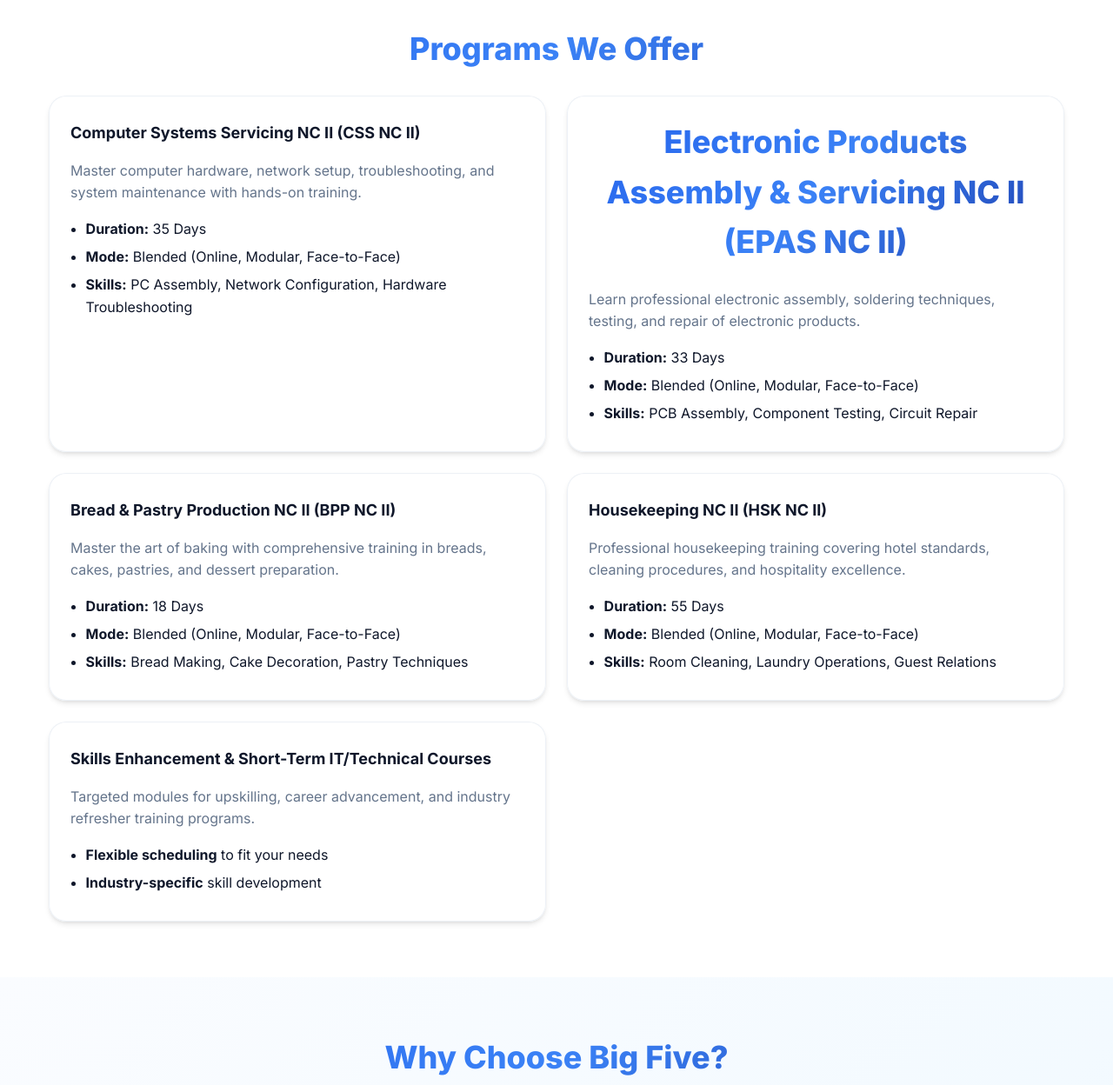
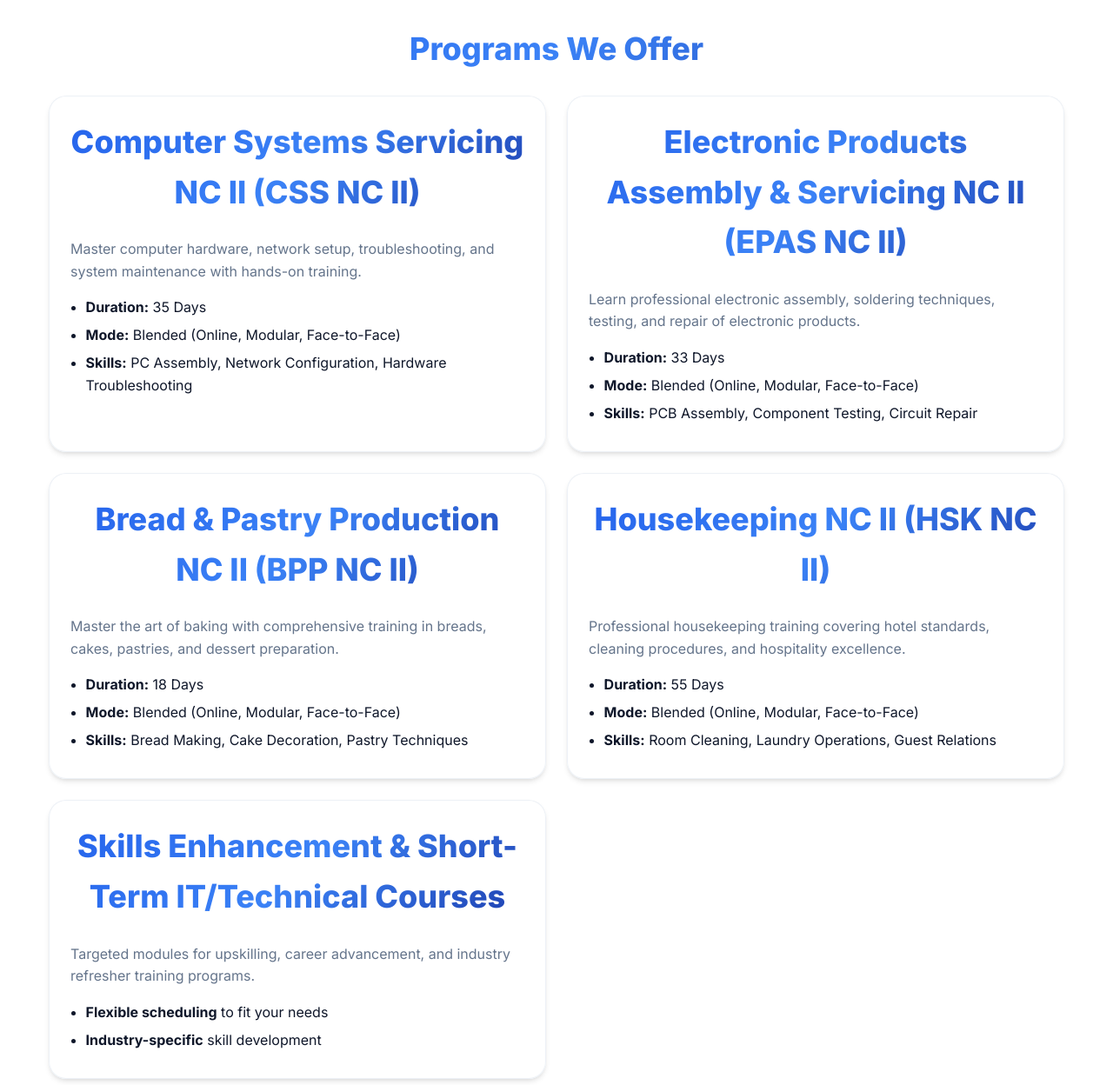
Before and after one commit to malayacode/thebigfive, a plain HTML site: page index.html in a window 1280 px wide. Shown: the part 540-1788 px from the top of the page at 87% size. Drawn offline with Linux system fonts and the light colour scheme.

Commit message:
Update index.html

```diff
--- a/index.html
+++ b/index.html
@@ -643,7 +643,7 @@
         <h2>Programs We Offer</h2>
         <div class="grid-2">
           <div class="card">
-            <h3>Computer Systems Servicing NC II (CSS NC II)</h3>
+            <h2>Computer Systems Servicing NC II (CSS NC II)</h2>
             <p class="muted">Master computer hardware, network setup, troubleshooting, and system maintenance with hands-on training.</p>
             <ul class="list">
               <li><strong>Duration:</strong> 35 Days</li>
@@ -661,7 +661,7 @@
             </ul>
           </div>
           <div class="card">
-            <h3>Bread & Pastry Production NC II (BPP NC II)</h3>
+            <h2>Bread & Pastry Production NC II (BPP NC II)</h2>
             <p class="muted">Master the art of baking with comprehensive training in breads, cakes, pastries, and dessert preparation.</p>
             <ul class="list">
               <li><strong>Duration:</strong> 18 Days</li>
@@ -670,7 +670,7 @@
             </ul>
           </div>
           <div class="card">
-            <h3>Housekeeping NC II (HSK NC II)</h3>
+            <h2>Housekeeping NC II (HSK NC II)</h2>
             <p class="muted">Professional housekeeping training covering hotel standards, cleaning procedures, and hospitality excellence.</p>
             <ul class="list">
               <li><strong>Duration:</strong> 55 Days</li>
@@ -679,7 +679,7 @@
             </ul>
           </div>
           <div class="card">
-            <h3>Skills Enhancement & Short-Term IT/Technical Courses</h3>
+            <h2>Skills Enhancement & Short-Term IT/Technical Courses</h2>
             <p class="muted">Targeted modules for upskilling, career advancement, and industry refresher training programs.</p>
             <ul class="list">
               <li><strong>Flexible scheduling</strong> to fit your needs</li>
```
